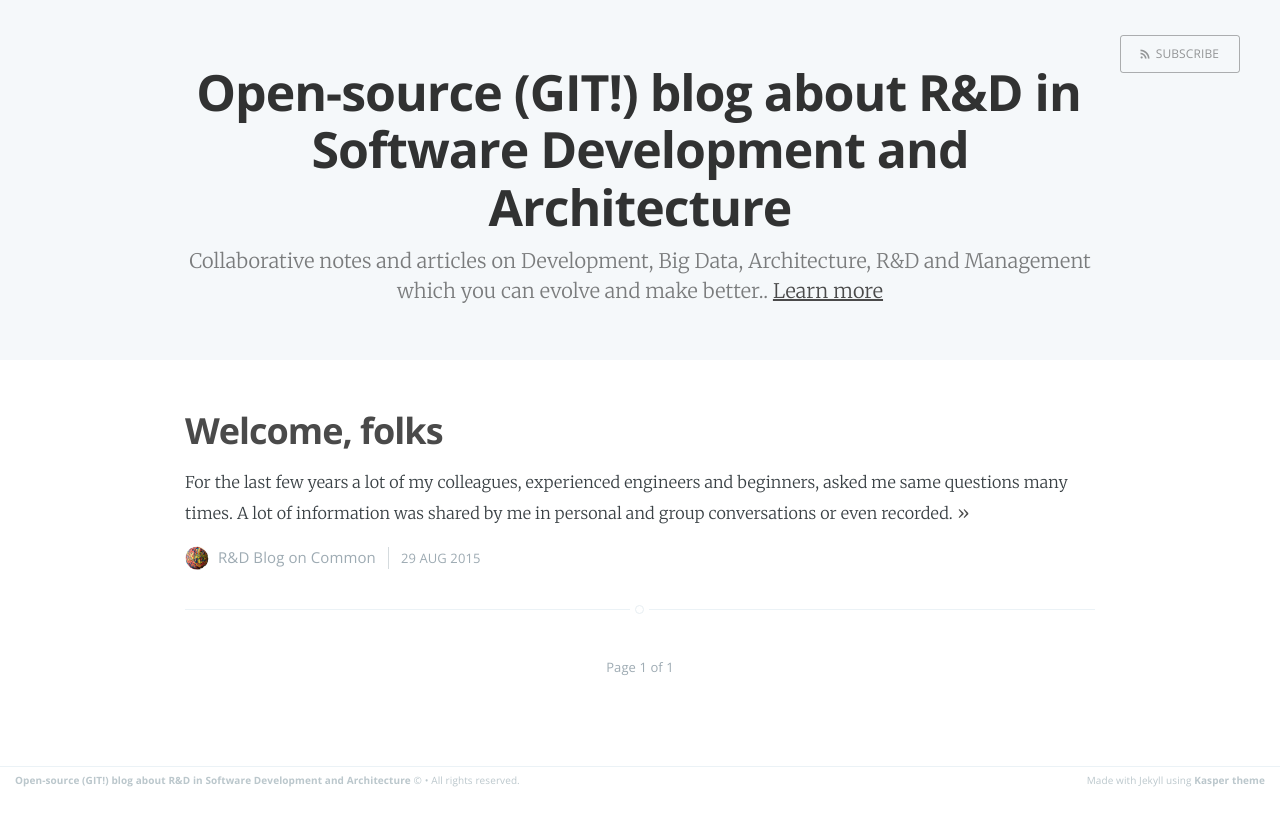
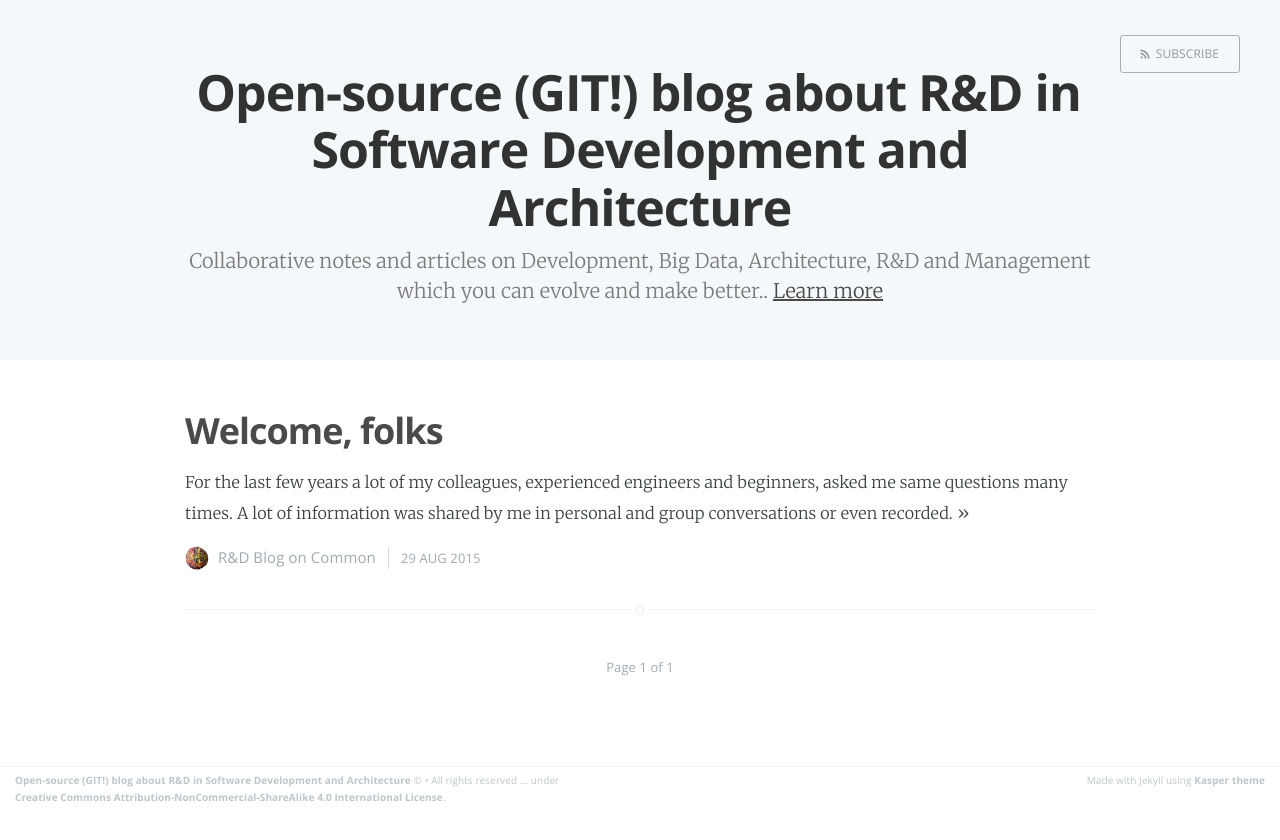
Before and after one commit to rndblog/rndblog.github.io, a Jekyll site: the page built from index.html, in a window 1280 px wide. Shown: the top 840 px of the page. Built offline with Jekyll 4.4.1, drawn with Linux system fonts in a browser that asks for light colours; Markdown is read by kramdown in place of the engine named in the settings; the list of posts is cut into pages by our own code.

Commit message:
Initial setup

```diff
--- a/_layouts/default.html
+++ b/_layouts/default.html
@@ -23,7 +23,7 @@
     <footer class="site-footer clearfix">
       <section class="copyright">
         <a href="{{ site.baseurl }}">{{ site.name }}</a> &copy;
-              {{date format="YYYY"}} &bull; All rights reserved.
+              {{date format="YYYY"}} &bull; All rights reserved ... under <a href="Creative Commons Attribution-NonCommercial-ShareAlike 4.0 International License">Creative Commons Attribution-NonCommercial-ShareAlike 4.0 International License</a>.
       </section>
       <section class="poweredby">Made with Jekyll using
         <a href="http://github.com/rosario/kasper">Kasper theme</a>
```
